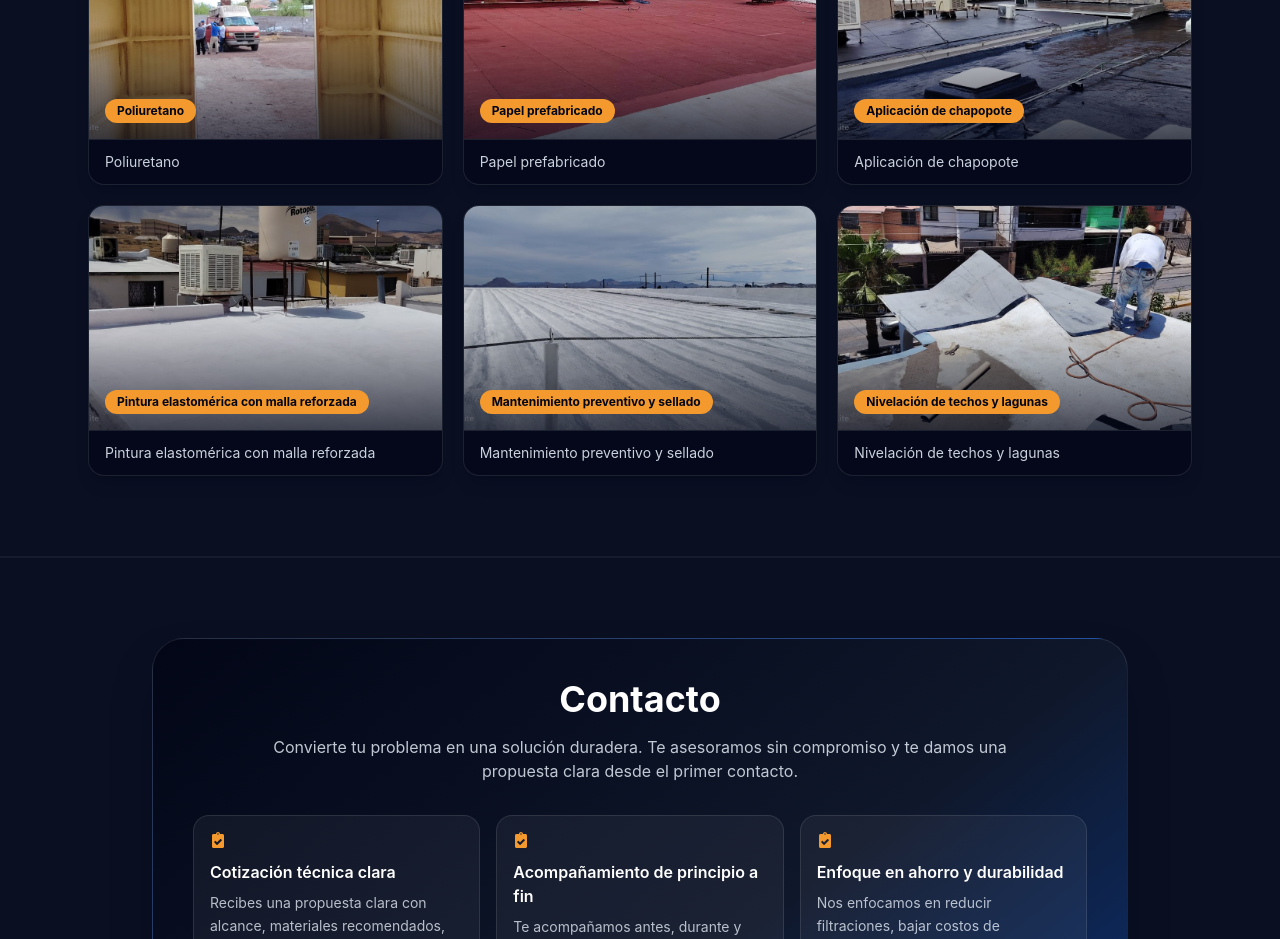
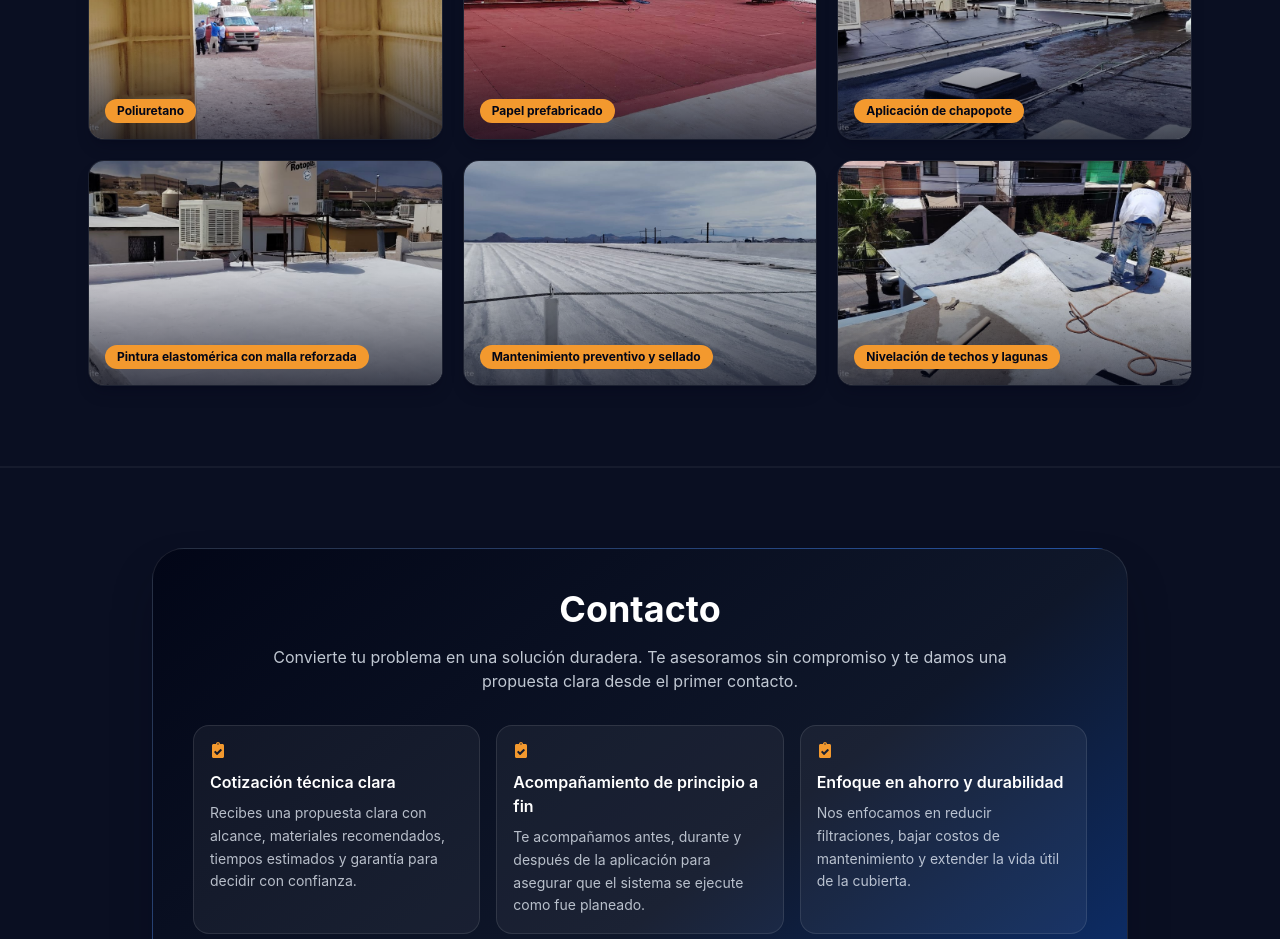
Before and after one commit to AlexArmendariz03/LandingPage, a Next.js app: page / in a window 1280 px wide. Shown: the part 3520-4459 px from the top of the page. Built offline with nearby package versions, Linux system fonts and the light colour scheme.

Commit message:
Remove duplicate gallery labels

```diff
--- a/src/app/page.tsx
+++ b/src/app/page.tsx
@@ -305,7 +305,6 @@ export default function LandingPage() {
                                     <div className="absolute inset-0 bg-gradient-to-t from-slate-950/70 via-transparent to-transparent" />
                                     <span className="absolute bottom-4 left-4 rounded-full bg-[#f3992e] px-3 py-1 text-xs font-bold text-slate-950">{photo.label}</span>
                                 </div>
-                                <p className="border-t border-white/10 px-4 py-3 text-sm text-blue-50/85">{photo.label}</p>
                             </article>
                         ))}
                     </div>
```
